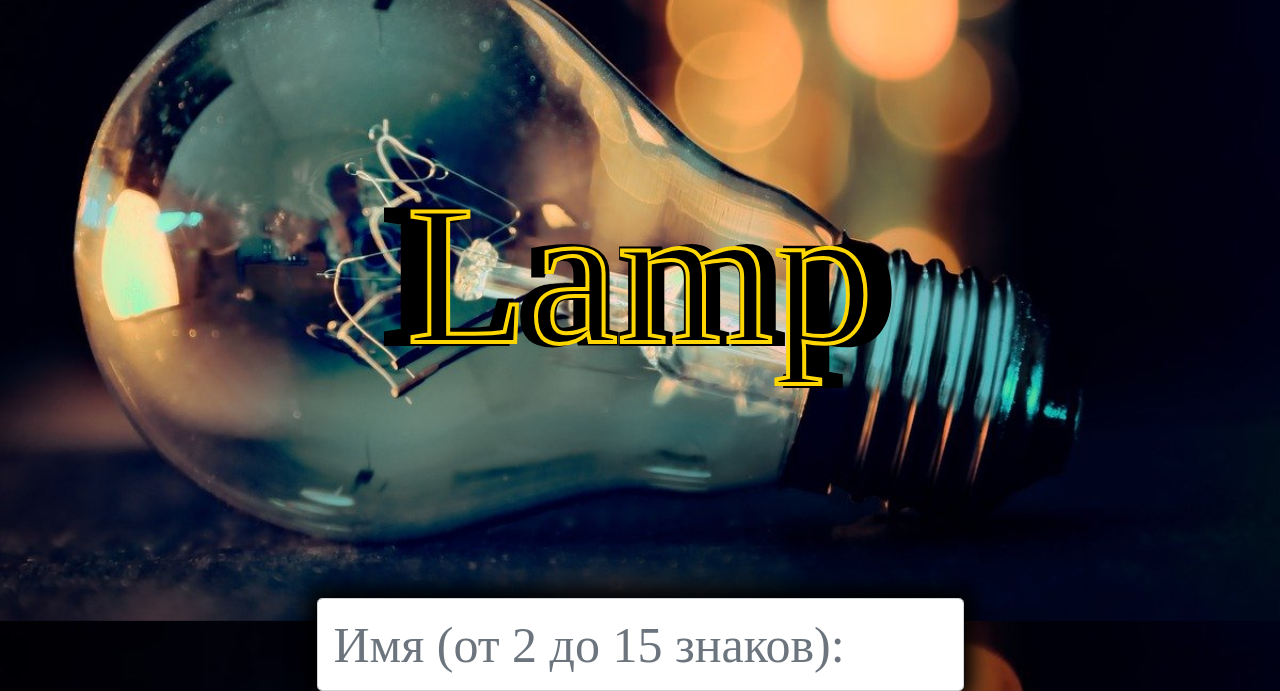
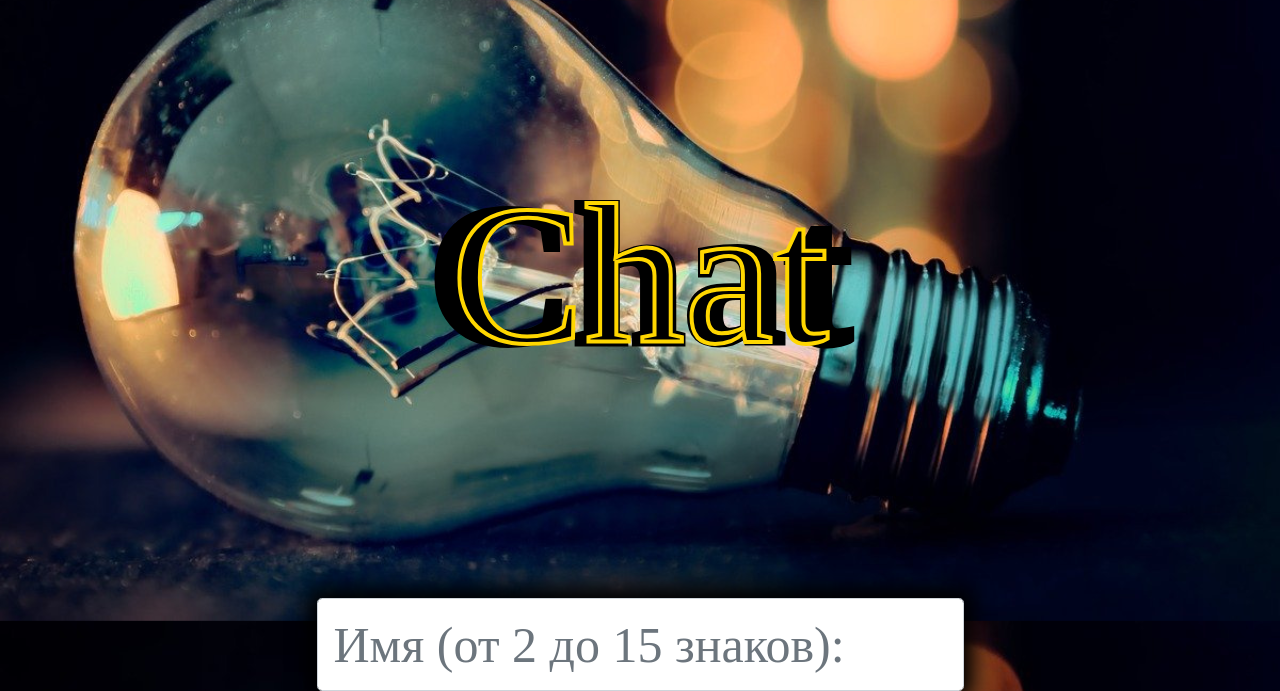
Before and after one commit to Hamersly/FastAPI_Vue_WebSocket_Chat, a FastAPI app: page / in a window 1280 px wide. Shown: the part 289-980 px from the top of the page. Run offline with FastAPI, Linux system fonts and the light colour scheme; some web fonts are replaced.

Commit message:
next commit

```diff
--- a/templates/first.html
+++ b/templates/first.html
@@ -18,7 +18,7 @@
 	<div class="row d-flex justify-content-center" id="forma" >
 		<div class="col-auto">
 			<div class="container text-center"  id="titleLable">
-				<h1 data-text="Lamp"><strong>Lamp</strong></h1>
+				<h1 data-text="Chat"><strong>Chat</strong></h1>
 				<div class="container" id="inputName">
 				    <form action="/chat/" method="post">
 				    	{%raw%}
--- a/templates/index.html
+++ b/templates/index.html
@@ -126,7 +126,7 @@
 
 				console.log("Starting connection to WebSocket Server")
 
-				this.connection = new WebSocket(`wss://fastapi-lamp-chat.herokuapp.com/ws/${this.userName}`)
+				this.connection = new WebSocket(`wss://{{ you address}}/ws/${this.userName}`)
 
 				this.connection.onopen = function(event) {
 					console.log("Successfully connected to the Messages websocket server...")
```
